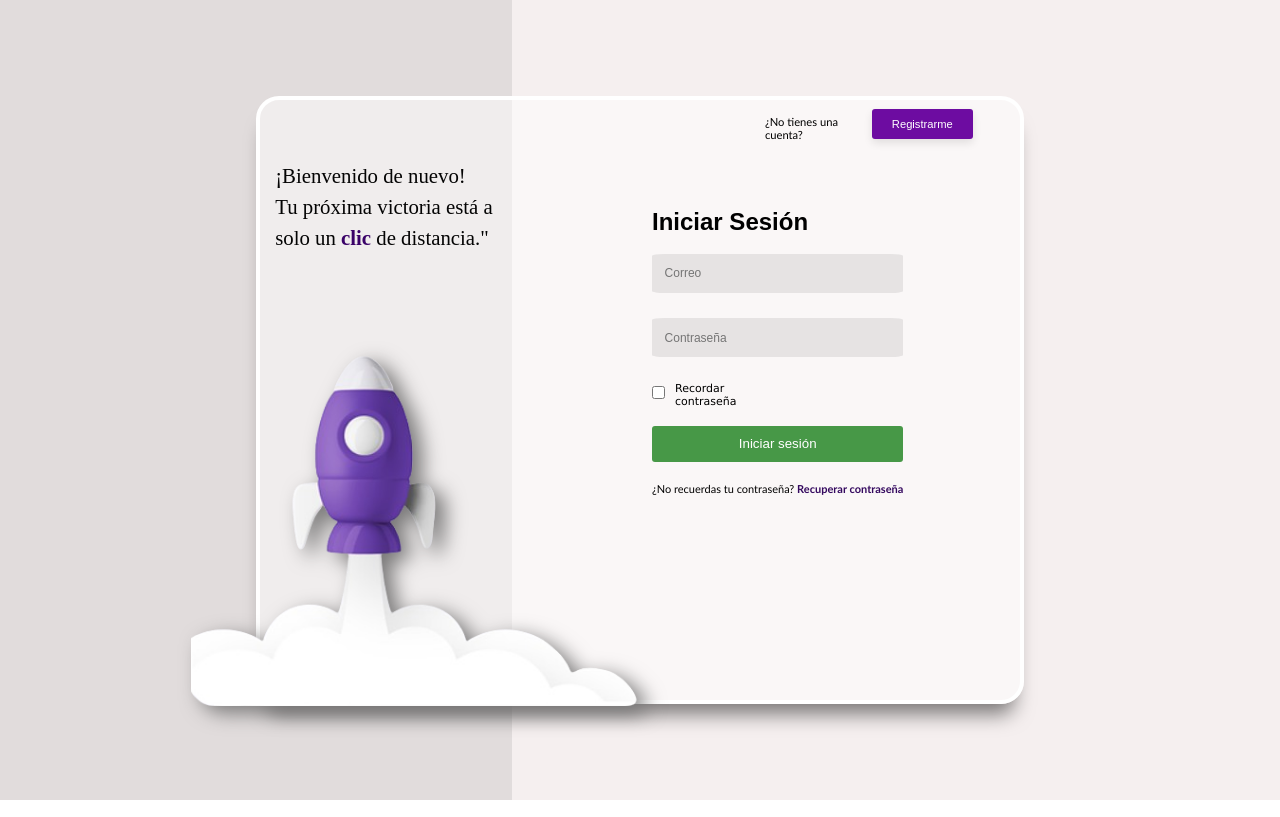
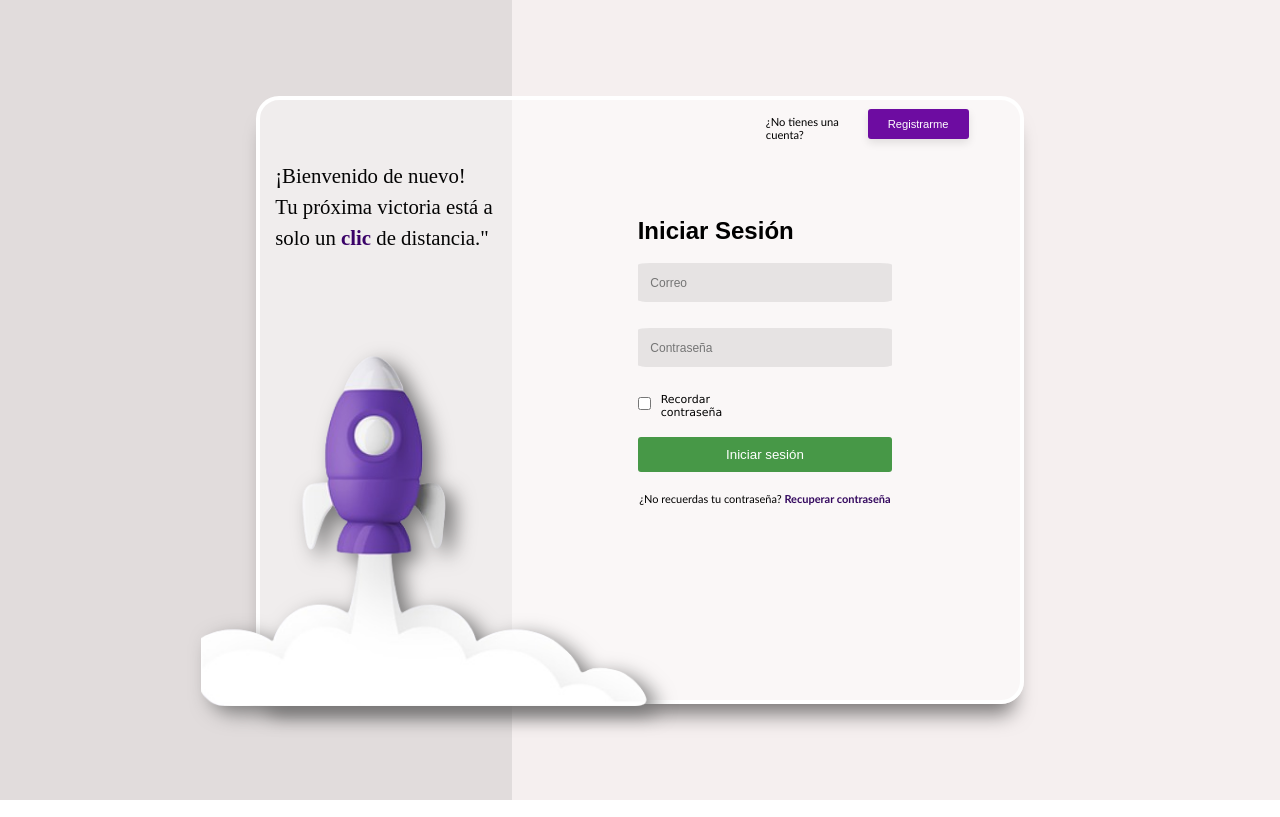
Before and after one commit to EmilyAriadnaHM/LoginExamen.github.io, a plain HTML site: page index.html in a window 1280 px wide. Drawn offline with Linux system fonts and the light colour scheme.

Commit message:
Update styles.css

```diff
--- a/styles.css
+++ b/styles.css
@@ -54,6 +54,7 @@ body {
 }
 
 .login{
+    display: flex;
     justify-content: center;
     margin-top: 15%;
     width: 67%;
@@ -69,7 +70,7 @@ body {
     display: flex;
     z-index: 1;
     top: 21%;
-    left: 18%;
+    left: 22%;
     height: 60%;
     filter: drop-shadow(10px 7px 10px rgb(121, 120, 120));
 }
@@ -90,7 +91,7 @@ body {
     position: relative;
     display: flex;
     top: -7%;
-    left: 27%;
+    left: 45%;
     width: 20%;
     font-size: 70%;
     font-family:'Trebuchet MS', 'Lucida Sans Unicode', 'Lucida Grande', 'Lucida Sans', Arial, sans-serif;
@@ -99,7 +100,7 @@ body {
 .registro{
     position: relative;
     top: -8%;
-    left: 28%;
+    left: 45%;
     background-color: #6d0ca1;
     color: #ffffff;
     font-size: 70%;
@@ -116,15 +117,16 @@ body {
 }
 
 form{
-    margin-bottom: 5%;
-    margin-top: 10%;
+    position: relative;
+    width: 50%;
+    top: 10%;
+    left:-20%;
     display:flexbox;
-    max-width: 60%;
-    margin-left: -35%;
+    max-width: 500px;
 }
 
 input{
-    align-items: center;
+
     background-color: #e6e3e3;
     font-size: 12px;
     border: none;
@@ -137,7 +139,6 @@ input{
 
 
 .submit{
-    text-align: center;
     width: 100%;
     padding: 4%;
     border: none;
```
